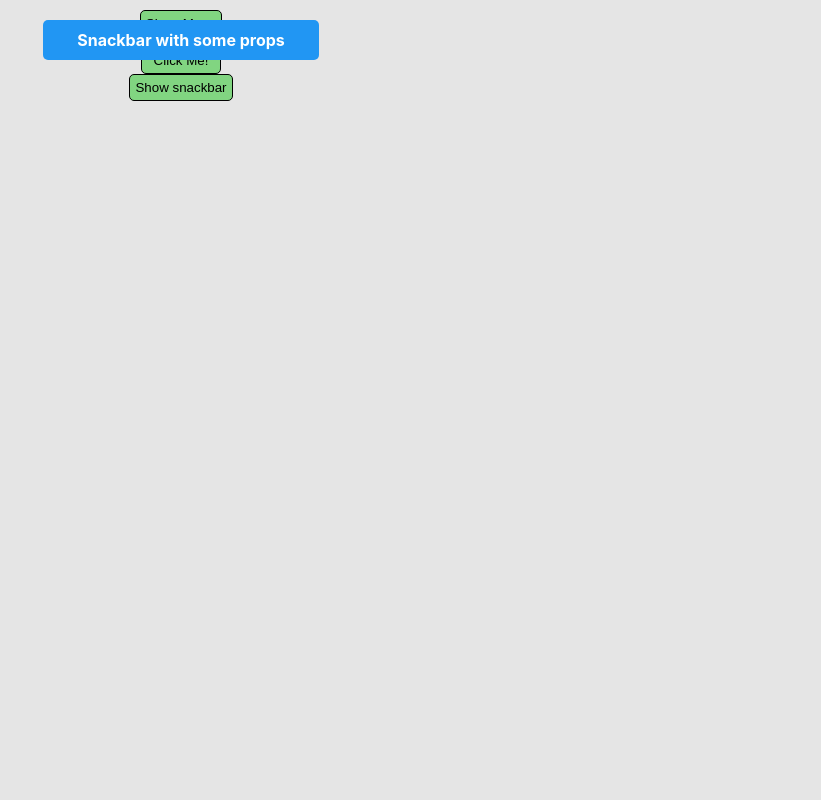
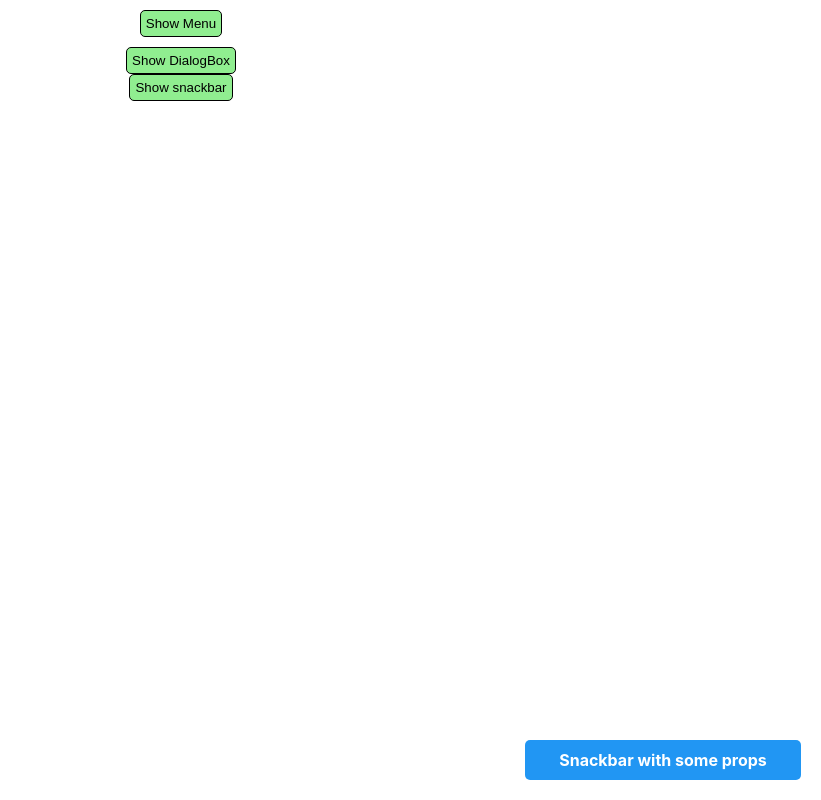
Before and after one commit to pioteres/ch5, a React (Create React App) app: page / in a window 1280 px wide. Both pictures are taken after a click on the button "Show snackbar". Shown: the whole page, without its empty margins (459-1280 px from the left). Built offline with nearby package versions, Linux system fonts and the light colour scheme.

Commit message:
remove alert function from DialogBox component and overlay on Snackbar component

```diff
--- a/src/App.js
+++ b/src/App.js
@@ -6,10 +6,7 @@ import './App.css';
 
 function App() {
   const [isOpen, setOpen] = useState();
-  const handleClick = () => {
-    console.log('click');
-    setOpen(!isOpen);
-  };
+  const handleClick = () => setOpen(!isOpen);
   return (
     <div className="App">
       <div className="header">
@@ -19,7 +16,7 @@ function App() {
       </div>
       {isOpen && <Menu state={isOpen} handleClick={handleClick} />}
       <ModalDialogBox />
-      <Snackbars time={5000} type="information" position="center-top">
+      <Snackbars time={5000} type="information" position="right-bottom">
         Snackbar with some props
       </Snackbars>
     </div>
--- a/src/components/Snackbar/Snackbar.js
+++ b/src/components/Snackbar/Snackbar.js
@@ -1,10 +1,10 @@
 import { useEffect } from 'react';
 
 const Snackbar = ({ time, setActive, children, position, type }) => {
-  let top = 'auto';
-  let bottom = 'auto';
-  let left = 'auto';
-  let right = 'auto';
+  let top;
+  let bottom;
+  let left;
+  let right;
   let background = '#4caf50';
 
   switch (type) {
@@ -67,11 +67,11 @@ const Snackbar = ({ time, setActive, children, position, type }) => {
   }, [setActive, time]);
 
   return (
-    <div className="overlay">
+
       <div className="snackbar" style={styles}>
         <p>{children}</p>
       </div>
-    </div>
+
   );
 };
 
--- a/src/pages/ModalDialogBox/ModalDialogBox.js
+++ b/src/pages/ModalDialogBox/ModalDialogBox.js
@@ -13,16 +13,16 @@ const ModalDialogBox = () => {
     setDialogBoxState(false);
   };
   const handleConfirm = () => {
-    alert('Confirm clicked');
+    console.log('Confirm clicked');
     setDialogBoxState(false);
   };
   const handleAbort = () => {
     console.log('Abort clicked');
-    alert('Abort clicked');
+    setDialogBoxState(false);
   };
   return (
     <div>
-      <Button handleClick={handleClick}>Click Me!</Button>
+      <Button handleClick={handleClick}>Show DialogBox</Button>
       {isDialogBoxShowing && (
         <DialogBox title={title} handleClose={handleClose}>
           <Button handleClick={handleConfirm}>Confirm</Button>
```
